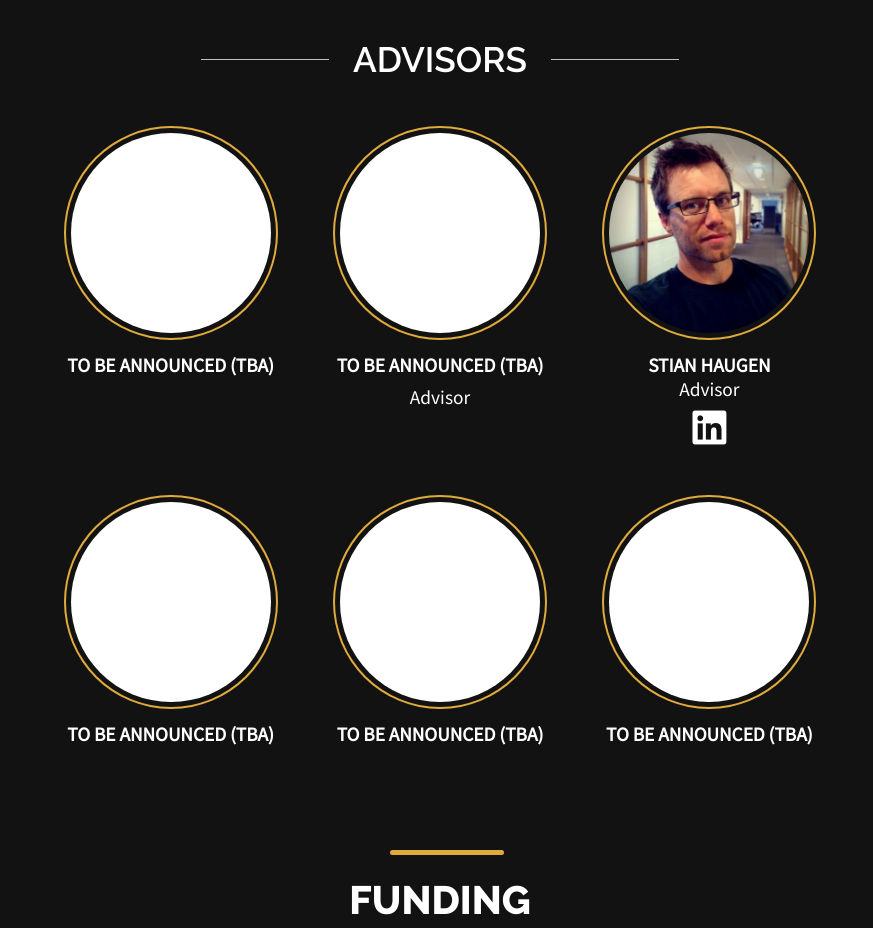
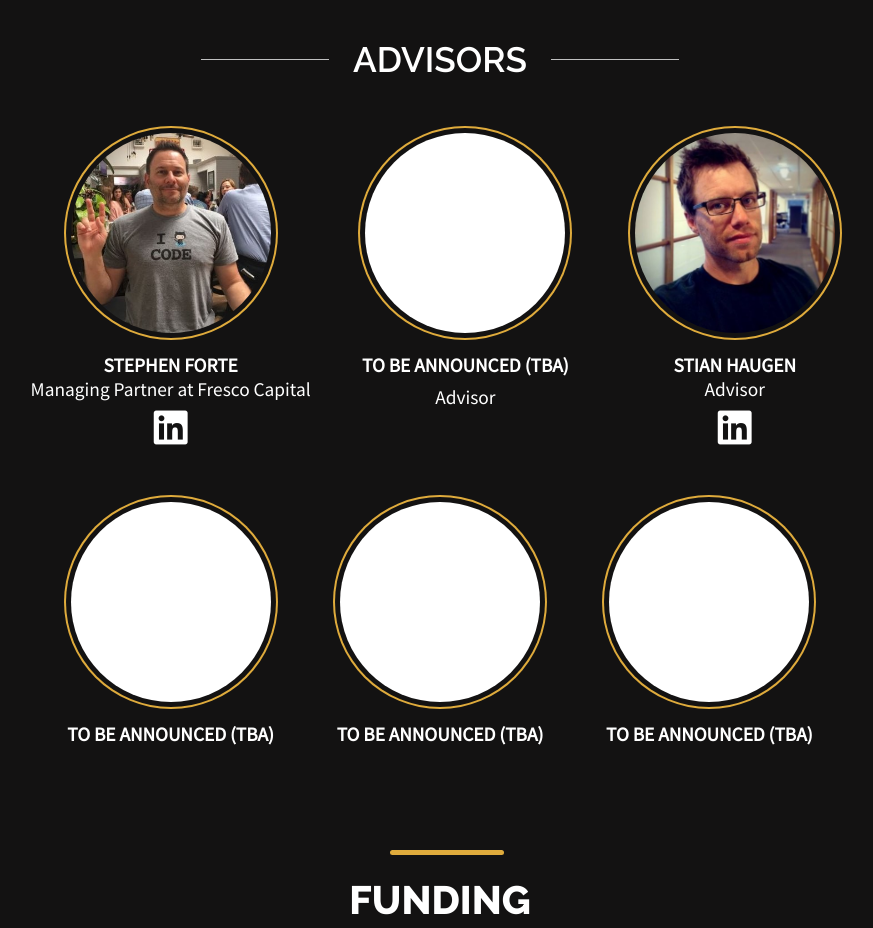
Before and after one commit to CityChainFoundation/website-foundation, a website: page src/index.html in a window 1280 px wide. Shown: the part 2602-3530 px from the top of the page, without its empty margins (200-1073 px from the left). Drawn offline with nearby package versions, Linux system fonts and the light colour scheme.

Commit message:
Add new advisor
- Update the list of advisors.

```diff
--- a/src/index.html
+++ b/src/index.html
@@ -168,9 +168,10 @@
 
                 <div class="profiles">
                     <div class="profile">
-                        <img class="profile-image" src="images/profiles/blank.png">
-                        <div class="profile-name">To Be Announced (TBA)</div>
-                        <div class="profile-title"></div>
+                        <img class="profile-image" src="images/profiles/stephen.jpg">
+                        <div class="profile-name">Stephen Forte</div>
+                        <div class="profile-title">Managing Partner at Fresco Capital</div>
+                        <a href="https://www.linkedin.com/in/stephenforte/" target="_blank" title="LinkedIn"><i class="fab fa-linkedin fa-2x"></i></a>
                     </div>
                     <div class="profile">
                         <img class="profile-image" src="images/profiles/blank.png">
```
Also changed, not shown: src/images/profiles/stephen.jpg (added), 1 other file.
